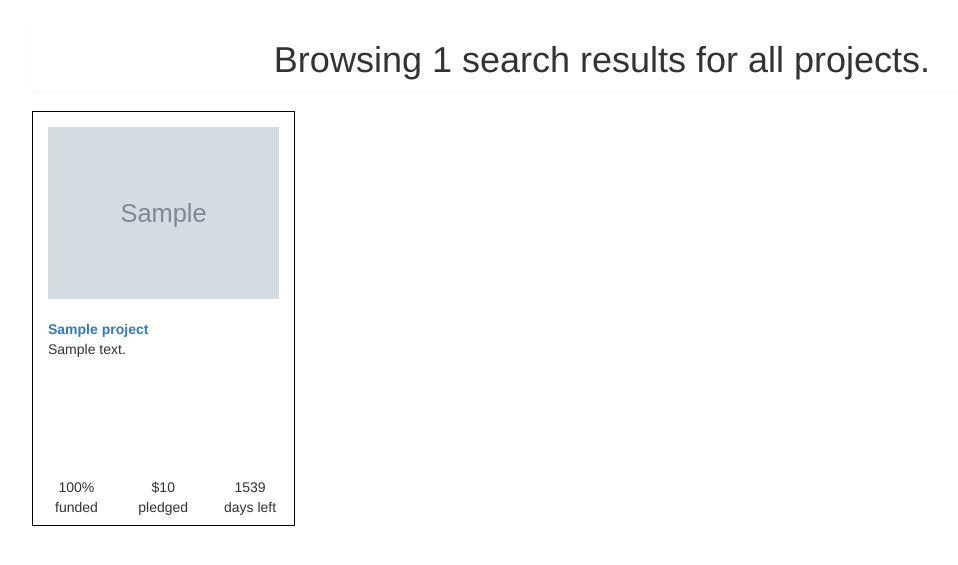
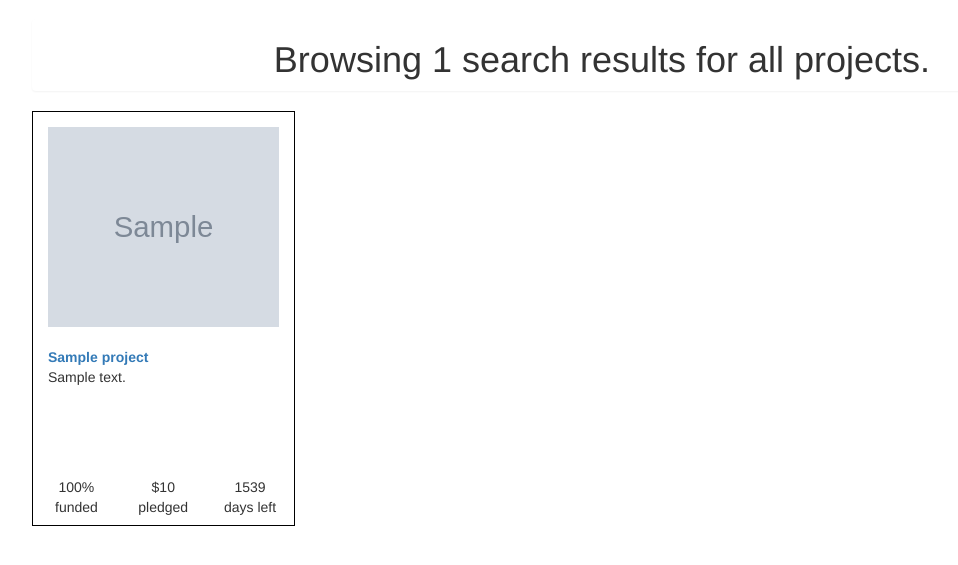
Before and after one commit to CodeUpStart/project-kickstarter-starter, a Flask app: page /search/ in a window 1280 px wide. Shown: the part 51-616 px from the top of the page, without its empty margins (38-996 px from the left). Run offline with Flask 2, Linux system fonts and the light colour scheme; tables that the repository leaves empty hold one stand-in row (values such as "Sample post"); grey boxes marked "Sample" are stand-in pictures; some libraries are stand-ins or nearby versions.

Commit message:
Fix search styling

```diff
--- a/punchstarter/static/custom.css
+++ b/punchstarter/static/custom.css
@@ -1,6 +1,6 @@
 body {
-  padding-top: 70px;
-  padding-bottom: 30px;
+  	padding-top: 70px;
+  	padding-bottom: 30px;
 }
 
 .project-vitals {
@@ -15,5 +15,9 @@ body {
 }
 
 .search-description {
-  height:350px;
+  	height:350px;
 }
+
+.search-thumbnail {
+	height:200px;
+}
--- a/punchstarter/templates/search.html
+++ b/punchstarter/templates/search.html
@@ -22,7 +22,7 @@
 	  		<div class="col-sm-3">
 	  			<div class="search-card">
 	  				<div class="search-description">
-			  			<a href="{{ url_for('project_detail', project_id=project.id) }}"><img class="img-responsive center-block" src="{{ project.image_path }}" width="273" height="200"></a>
+			  			<a href="{{ url_for('project_detail', project_id=project.id) }}"><img class="img-responsive center-block search-thumbnail" src="{{ project.image_path }}"></a>
 			  			</br/>
 			  			<strong><a href="{{ url_for('project_detail', project_id=project.id) }}">{{ project.project_name }}</a></strong>
 			  			</br/>
```
